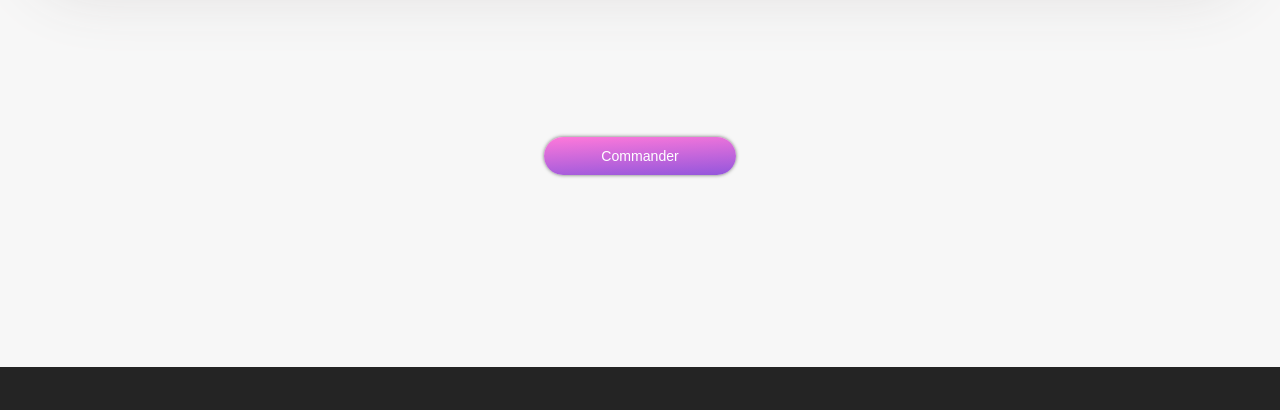
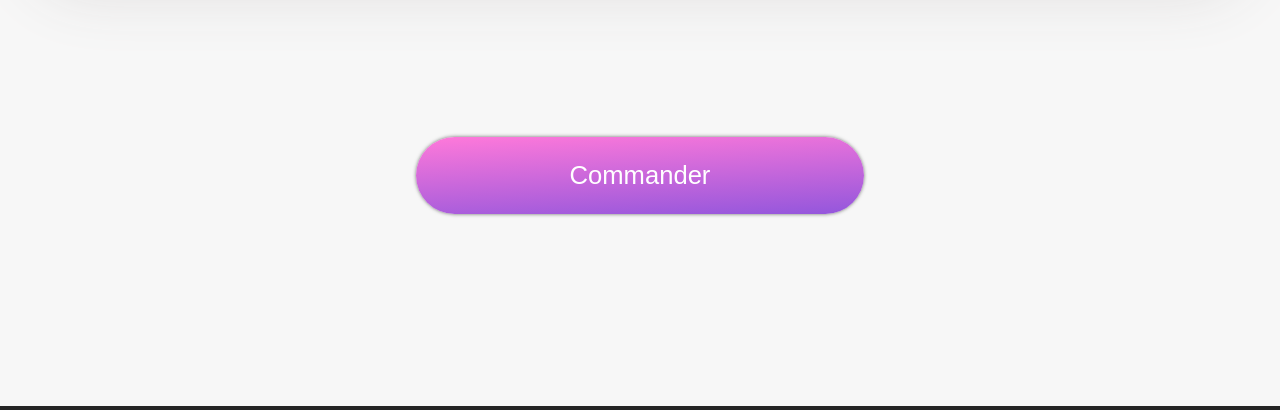
Before and after one commit to AntoineG753/AntoineGremillet_3_03032021, a website: page alafrancaise.html in a window 1280 px wide. Shown: the part 4220-4630 px from the top of the page. Drawn offline with Linux system fonts and the light colour scheme; a web font is replaced by a local one.

Commit message:
reglage des dernier bug sur confirmation plat

```diff
--- a/sass/components/_animations.scss
+++ b/sass/components/_animations.scss
@@ -37,6 +37,9 @@
         transform-origin: right;
         transform: scaleX(0);
         transition: all 0.7s;
+        @include desktop-only{
+            transition: transform 0.5s, width 0.15s;
+        }
     }
     .plat:hover .confirmation{
         transform: scaleX(1);
--- a/sass/components/_boutons.scss
+++ b/sass/components/_boutons.scss
@@ -39,8 +39,14 @@
     }
     @include tablette-only{
         margin-top: 3vw;
-        font-size: 1.1vw;
-        width: 15vw;
+        font-size: 2vw;
+        width: 35vw;
+        height: 6vw;
+    }
+    @include desktop-only{
+        margin-top: 3vw;
+        font-size: 1.3vw;
+        width: 14vw;
         height: 3vw;
     }
 }
--- a/sass/components/_loader.scss
+++ b/sass/components/_loader.scss
@@ -55,7 +55,7 @@
         animation: loader-rond 3s;
         animation-delay: 0.65s;
         @include tablette-only{
-            border-top: 0.3vw solid $primaire;
+            border-top: 0.6vw solid $primaire;
         }
         @include desktop-only{
             width: 1.6vw;
--- a/sass/pages/_restaurants.scss
+++ b/sass/pages/_restaurants.scss
@@ -158,5 +158,5 @@
             margin-left: 0;
         }
     }
+    @include confirmation-plat;
 }
-    @include confirmation-plat;
--- a/sass/utils/keyframes.scss
+++ b/sass/utils/keyframes.scss
@@ -1,7 +1,6 @@
 @keyframes pop{
     from{
         transform: scale(0);
-
     }
     to{
         transform: scale(1);
```
Also changed, not shown: public/css/style.css, sass/style.scss (line endings or trailing spaces), 1 other file.
